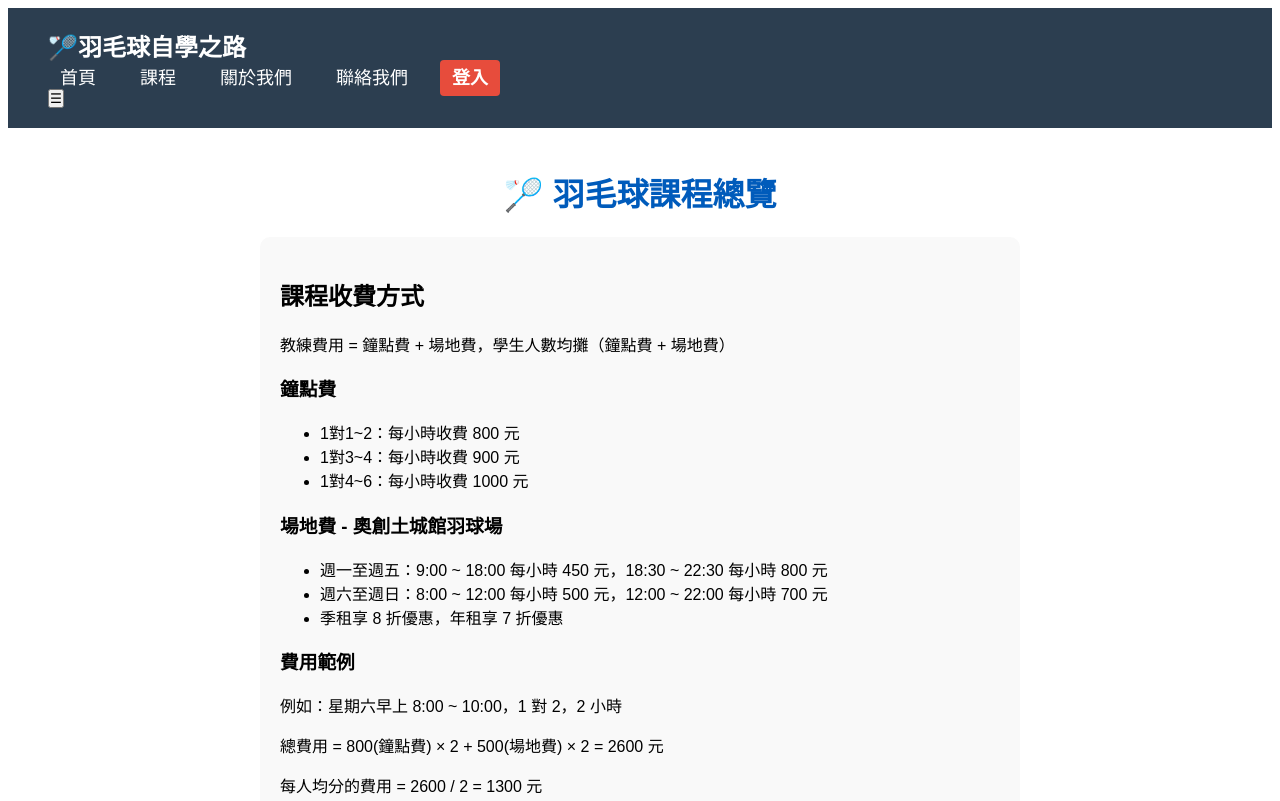
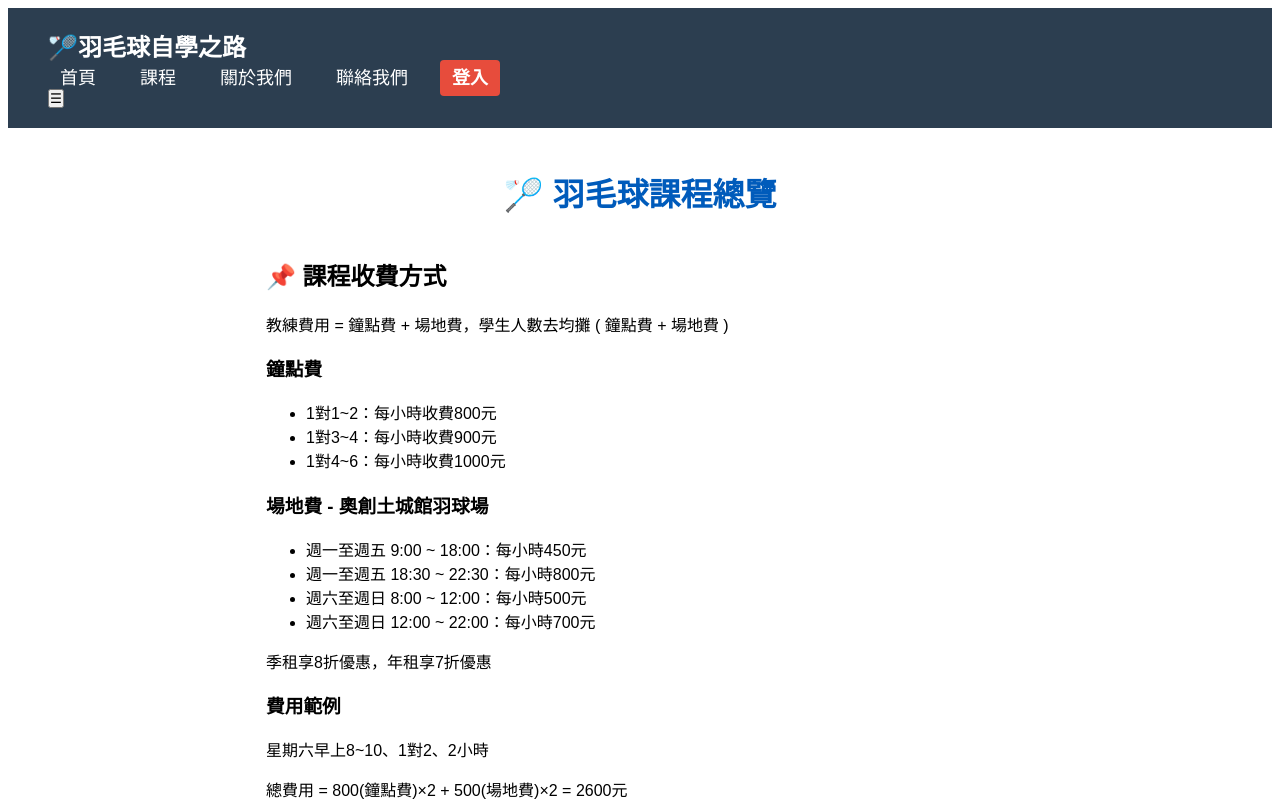
Before and after one commit to dannyangler/vitebadminton, a Vue app: page /courses in a window 1280 px wide. Shown: the top 801 px of the page. Built offline with nearby package versions, Linux system fonts and the light colour scheme.

Commit message:
course chage add contact

```diff
--- a/src/views/Courses.vue
+++ b/src/views/Courses.vue
@@ -2,32 +2,28 @@
   <div class="container">
     <h1 class="title">🏸 羽毛球課程總覽</h1>
 
-    <section class="fee-section">
-      <h2>課程收費方式</h2>
-      <p>教練費用 = 鐘點費 + 場地費，學生人數均攤（鐘點費 + 場地費）</p>
-
+    <section class="pricing">
+      <h2>📌 課程收費方式</h2>
+      <p>教練費用 = 鐘點費 + 場地費，學生人數去均攤 ( 鐘點費 + 場地費 )</p>
       <h3>鐘點費</h3>
       <ul>
-        <li>1對1~2：每小時收費 800 元</li>
-        <li>1對3~4：每小時收費 900 元</li>
-        <li>1對4~6：每小時收費 1000 元</li>
+        <li>1對1~2：每小時收費800元</li>
+        <li>1對3~4：每小時收費900元</li>
+        <li>1對4~6：每小時收費1000元</li>
       </ul>
-
       <h3>場地費 - 奧創土城館羽球場</h3>
       <ul>
-        <li>週一至週五：9:00 ~ 18:00 每小時 450 元，18:30 ~ 22:30 每小時 800 元</li>
-        <li>週六至週日：8:00 ~ 12:00 每小時 500 元，12:00 ~ 22:00 每小時 700 元</li>
-        <li>季租享 8 折優惠，年租享 7 折優惠</li>
+        <li>週一至週五 9:00 ~ 18:00：每小時450元</li>
+        <li>週一至週五 18:30 ~ 22:30：每小時800元</li>
+        <li>週六至週日 8:00 ~ 12:00：每小時500元</li>
+        <li>週六至週日 12:00 ~ 22:00：每小時700元</li>
       </ul>
-
+      <p>季租享8折優惠，年租享7折優惠</p>
       <h3>費用範例</h3>
-      <p>例如：星期六早上 8:00 ~ 10:00，1 對 2，2 小時</p>
-      <p>總費用 = 800(鐘點費) × 2 + 500(場地費) × 2 = 2600 元</p>
-      <p>每人均分的費用 = 2600 / 2 = 1300 元</p>
+      <p>星期六早上8~10、1對2、2小時</p>
+      <p>總費用 = 800(鐘點費)×2 + 500(場地費)×2 = 2600元</p>
+      <p>每人均分的費用 = 2600 / 2 = 1300元</p>
     </section>
-
-    <li>這是基本課表給各位參考，如果你沒有大量的練習時間，大部份的短期課程，只是能給你大約的了解一下動作長什麼樣子，
-      如果沒有足夠的練習時間，很容易的就變成只是去看教練表演而已</li>
 
     <section class="course-section">
       <h2>初階課程</h2>
@@ -75,6 +71,13 @@
       </ul>
       <img src="/badminton-advanced.jpg" alt="羽毛球高階課程" class="course-image">
     </section>
+
+    <!-- Contact Us -->
+    <section class="contact">
+      <h2>📩 聯絡我們</h2>
+      <p>有任何問題或羽球教學邀約，歡迎聯繫我們！</p>
+      <a href="https://lin.ee/dcqzudR" class="cta-btn">加入我們的 Line 官方帳號</a>
+    </section>
   </div>
 </template>
 
@@ -88,12 +91,6 @@
 .title {
   text-align: center;
   color: #005bbb;
-}
-.fee-section {
-  background: #f9f9f9;
-  padding: 20px;
-  margin-bottom: 20px;
-  border-radius: 10px;
 }
 .course-section {
   background: #f4f4f4;
@@ -116,4 +113,23 @@
   border-radius: 10px;
   margin-top: 10px;
 }
+.contact {
+  text-align: center;
+  margin-top: 20px;
+  padding: 20px;
+  background: #e0f7fa;
+  border-radius: 10px;
+}
+.cta-btn {
+  display: inline-block;
+  padding: 10px 20px;
+  background-color: #007bff;
+  color: white;
+  text-decoration: none;
+  border-radius: 5px;
+  margin-top: 10px;
+}
+.cta-btn:hover {
+  background-color: #0056b3;
+}
 </style>
```
